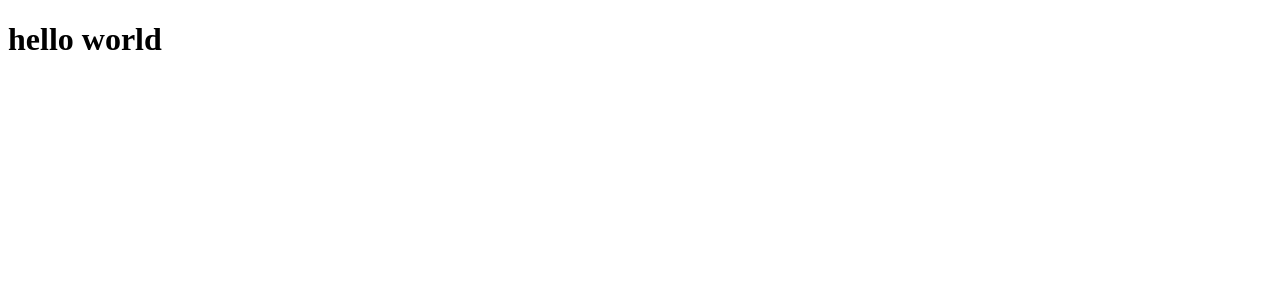
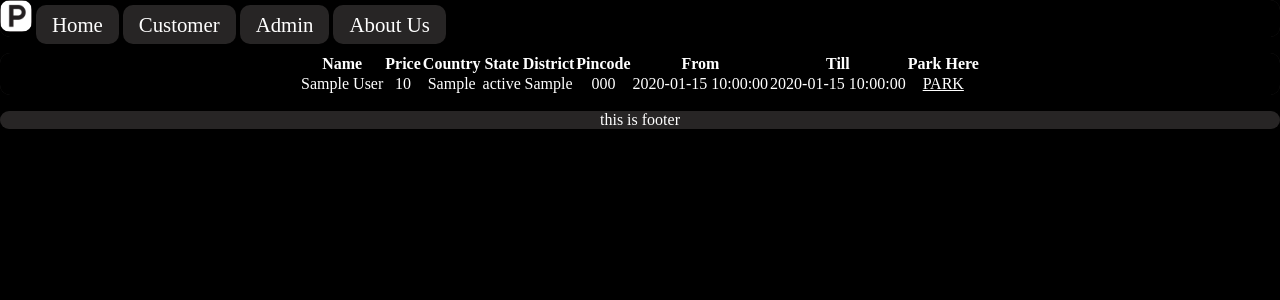
Before and after one commit to 7abhisheknn/Parking_Management_System, a PHP site: page / in a window 1280 px wide. Before the commit the part shown is almost empty. Shown: the top 300 px of the page. Run offline with PHP 8.4, Linux system fonts and the light colour scheme; tables that the repository leaves empty hold one stand-in row (values such as "Sample post").

Commit message:
1.1 dev_abhishek basic home page and database connection

```diff
--- /dev/null
+++ b/configuration/database_config.php
@@ -0,0 +1,11 @@
+
+<!-- https://www.youtube.com/watch?v=zpTlJ6dtOxA&list=PL4cUxeGkcC9gksOX3Kd9KPo-O68ncT05o&index=25
+watch above youtube to make new username and password from xampp -->
+
+<?php
+$conn = mysqli_connect('localhost','abhi','abhi_localhost','pms');
+if (!$conn){
+    echo 'Connection error'.mysqli_connect_error();
+}
+
+?>
--- a/css/style.css
+++ b/css/style.css
@@ -0,0 +1,67 @@
+*{
+    padding: 0px;
+    margin: 0px;
+    color: white;
+    background-color: black;
+    border-radius: 10px;
+}
+#container{
+    display: grid;
+    grid-gap: 1rem;
+    grid-template-areas:
+        'navbar'
+        'section'
+        'footer';
+}
+head{
+    display: none;
+}
+title{
+    display: none;
+}
+nav{
+    display: navbar;
+    display: grid;
+    grid-auto-flow: row;
+
+
+}
+nav li{
+    display: inline-block;
+}
+nav ul li img{
+    width: 2rem;
+    height: 2rem;
+}
+
+nav ul li a{
+    text-decoration: none;
+    padding: 0.5rem 1rem;
+    background-color: rgb(39, 37, 37);
+    font-size: 1.3rem;
+}
+nav ul li a:hover{
+    background-color: blanchedalmond;
+    color: red;
+}
+section{
+    display: section;
+}
+footer{
+    display: footer;
+    text-align: center;
+}
+nav, section, footer{
+    background-color: rgb(39, 37, 37);
+}
+/*
+#index_places{
+    text-align: center;
+} */
+/* .index_place{
+    align-items: center;
+} */
+.index_places_table{
+    margin: auto;
+    text-align: center;
+}
--- a/index.php
+++ b/index.php
@@ -1,13 +1,49 @@
-<!DOCTYPE html>
-<html lang="en">
-<head>
-    <meta charset="UTF-8">
-    <meta http-equiv="X-UA-Compatible" content="IE=edge">
-    <meta name="viewport" content="width=device-width, initial-scale=1.0">
-    <title>Easy Park</title>
-    <link rel="stylesheet" href="css/style.css">
-</head>
-<body>
-    <h1>hello world</h1>
-</body>
-</html>
+<?php
+include('configuration/database_config.php');
+$sql='SELECT p.p_id, p.a_id, p.p_price, p.p_from, p.p_till, p.v_no, a.a_email, a.a_name, a.a_company_name, a.a_country, a.a_state, a.a_district, a.a_address, a.a_pincode FROM place as p, admin as a WHERE p.a_id=a.a_id';
+
+$result=mysqli_query($conn,$sql);
+$places=mysqli_fetch_all($result,MYSQLI_ASSOC);
+mysqli_free_result($result);
+mysqli_close($conn);
+?>
+
+<?php include('template/header.php'); ?>
+<section>
+<div id="index_places">
+    <table class="index_places_table">
+    <thead>
+        <tr>
+            <th>Name</th>
+            <th>Price</th>
+            <th>Country</th>
+            <th>State</th>
+            <th>District</th>
+            <th>Pincode</th>
+            <th>From</th>
+            <th>Till</th>
+            <th>Park Here</th>
+        </tr>
+    </thead>
+    <tbody>
+    <?php foreach ($places as $place) {?>
+        <div class="index_place">
+        <tr>
+            <td><?php echo htmlspecialchars($place['a_company_name']) ; ?></td>
+            <td><?php echo htmlspecialchars($place['p_price']) ; ?></td>
+            <td><?php echo htmlspecialchars($place['a_country']) ; ?></td>
+            <td><?php echo htmlspecialchars($place['a_state']) ; ?></td>
+            <td><?php echo htmlspecialchars($place['a_district']) ; ?></td>
+            <td><?php echo htmlspecialchars($place['a_pincode']) ; ?></td>
+            <td><?php echo htmlspecialchars($place['p_from']) ; ?></td>
+            <td><?php echo htmlspecialchars($place['p_till']) ; ?></td>
+            <td><a class="park_here" href="dummy.php?id=<?php echo $place['p_id']; ?>">PARK</a></td>
+        </tr>
+        </div>
+    </tbody>
+    <?php  }  ?>
+    </table>
+
+
+</section>
+<?php include('template/footer.php'); ?>
--- /dev/null
+++ b/template/footer.php
@@ -0,0 +1,4 @@
+<footer>this is footer</footer>
+</div>
+</body>
+</html>
--- /dev/null
+++ b/template/header.php
@@ -0,0 +1,21 @@
+<!DOCTYPE html>
+<html lang="en">
+<head>
+    <meta charset="UTF-8">
+    <meta http-equiv="X-UA-Compatible" content="IE=edge">
+    <meta name="viewport" content="width=device-width, initial-scale=1.0">
+    <title>Easy Park</title>
+    <link rel="shortcut icon" type="image/png" href="img/park.png"/>
+    <link rel="stylesheet" href="css/style.css">
+</head>
+<body>
+<div id="container">
+    <nav>
+    <ul>
+    <li><img src="img/park.png" alt="no favicon image found"></li>
+    <li><a href="index.php">Home</a></li>
+    <li><a href="customer_login.php">Customer</a></li>
+    <li><a href="admin_login.php">Admin</a></li>
+    <li><a target="_blank" href="https://github.com/7abhisheknn/Parking_Management_System">About Us</a></li>
+    </ul>
+    </nav>
```
Also changed, not shown: admin_login.php (added, +12 -0 lines), customer_login.php (added, +12 -0 lines), dummy.php (added, +12 -0 lines), img/park.png (added).
